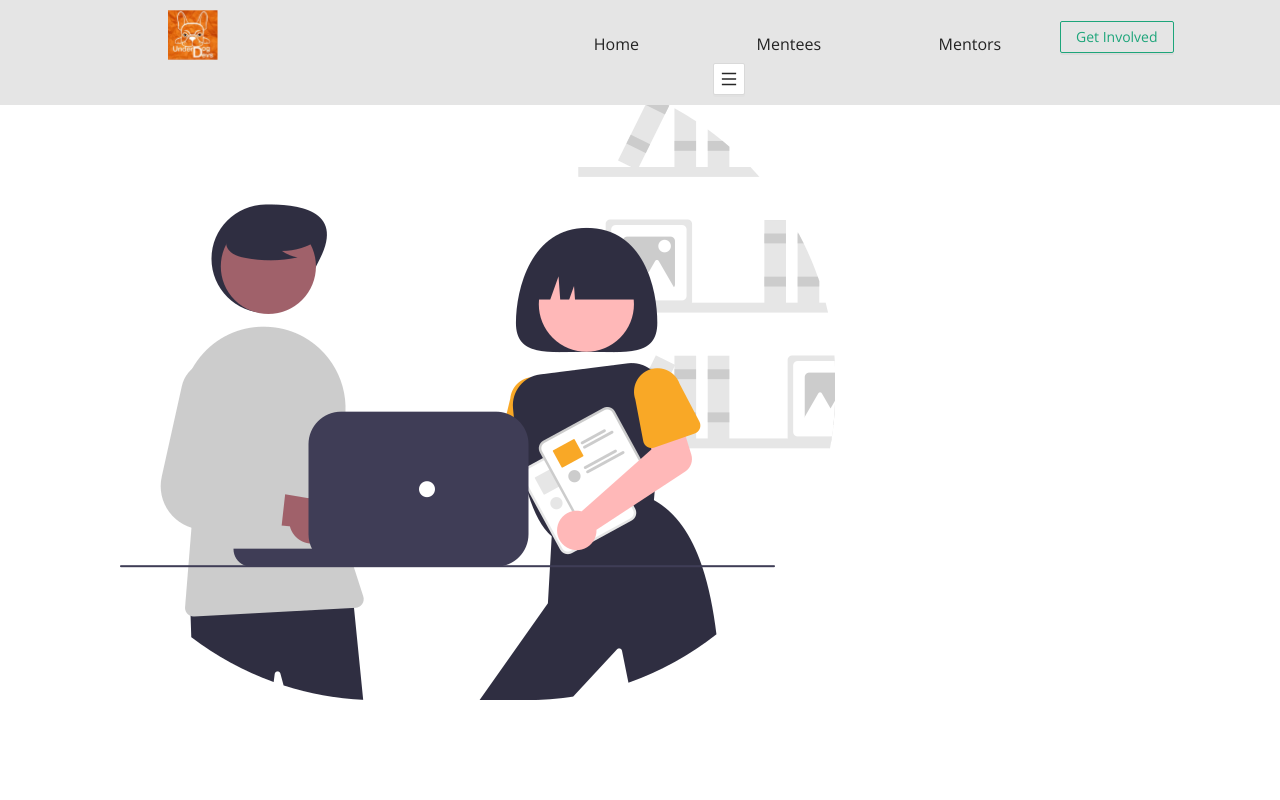
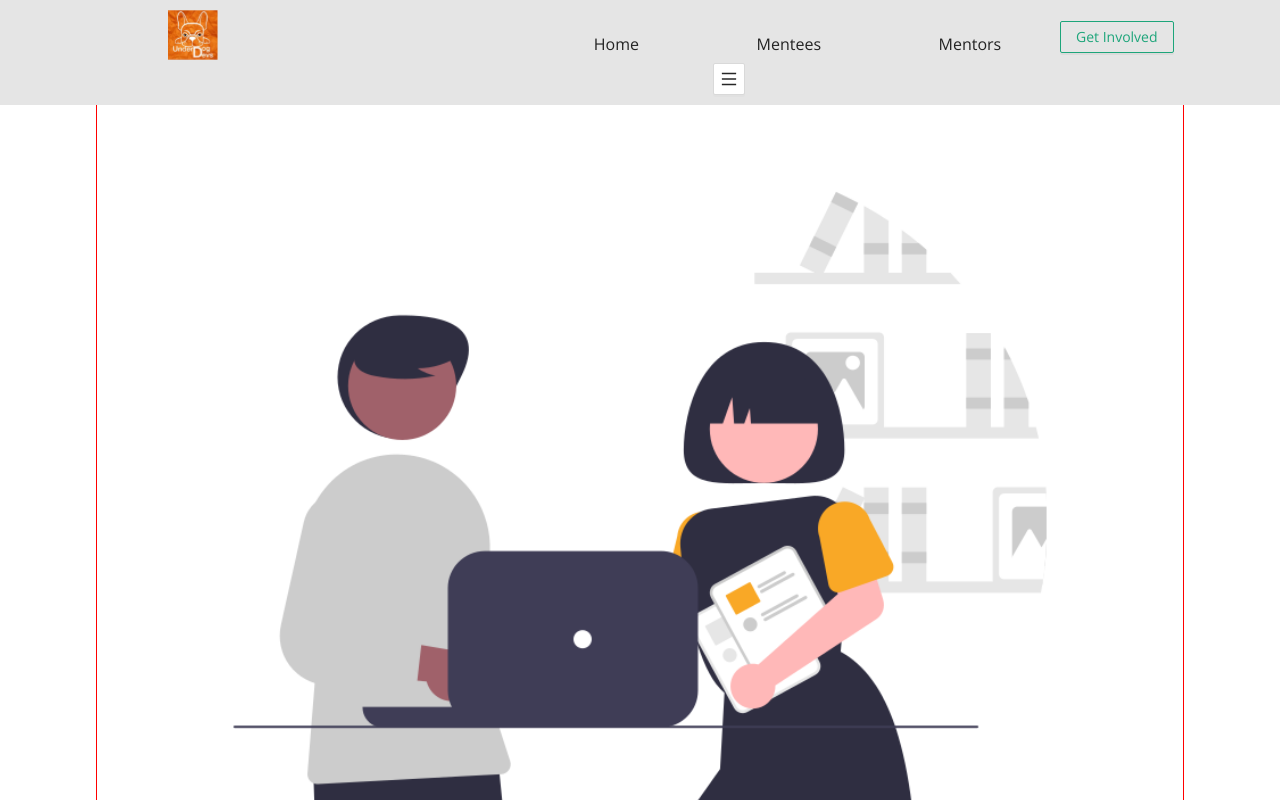
Before and after one commit to Underdog-Devs/website, a React (Create React App) app: page / in a window 1280 px wide. Shown: the top 800 px of the page. Built offline with nearby package versions, Linux system fonts and the light colour scheme; a web font is replaced by a local one.

Commit message:
add update styles

```diff
--- a/src/CSS/FollowUsSocial.css
+++ b/src/CSS/FollowUsSocial.css
@@ -3,7 +3,6 @@
   box-sizing: border-box;
   padding-top: 10vw;
   width: 100%;
-  max-width: 100vw;
   background: #fff;
 }
 .follow-us-header h5{
@@ -17,8 +16,8 @@
   display: flex;
   flex-direction: row;
   justify-content: center;
-  width: 100%;
-  max-width: 100vw;
+  max-width: 85%;
+  margin: 0 auto;
 }
 
 @media screen and (max-width: 480px) {
--- /dev/null
+++ b/src/CSS/OurStory.css
@@ -0,0 +1,14 @@
+.our-story{
+  margin-top: 10vw;
+  display: flex;
+  flex-direction: column;
+  justify-content: center;
+  max-width: 85%;
+  margin: 0 auto;
+  border: 1px solid red;
+}
+.our-story h3{
+  font-family: 'Raleway';
+  font-weight: 700;
+  font-size: 68px;
+}
--- a/src/Pages/LandingPage/OurStory.js
+++ b/src/Pages/LandingPage/OurStory.js
@@ -1,15 +1,17 @@
 import React from 'react'
 // import 'antd/dist/antd.css';
 // import { Card } from 'antd';
+import '../../CSS/OurStory.css'
 import coworkers from '../../Assets/co_workers.png'
 
 // const { Meta } = Card;
 
 export default function OurStory() {
   return (
-    <div>
-
-    <img alt="example" src={coworkers} />
+    <div className="our-story">
+        <h3 className="our-story-header">Our Story</h3>
+        <p>We are a group of software developers supporting the formerly incarcerated in their transition into the software industry.</p>
+        <img alt="example" src={coworkers} />
     </div>
   )
 }
```
